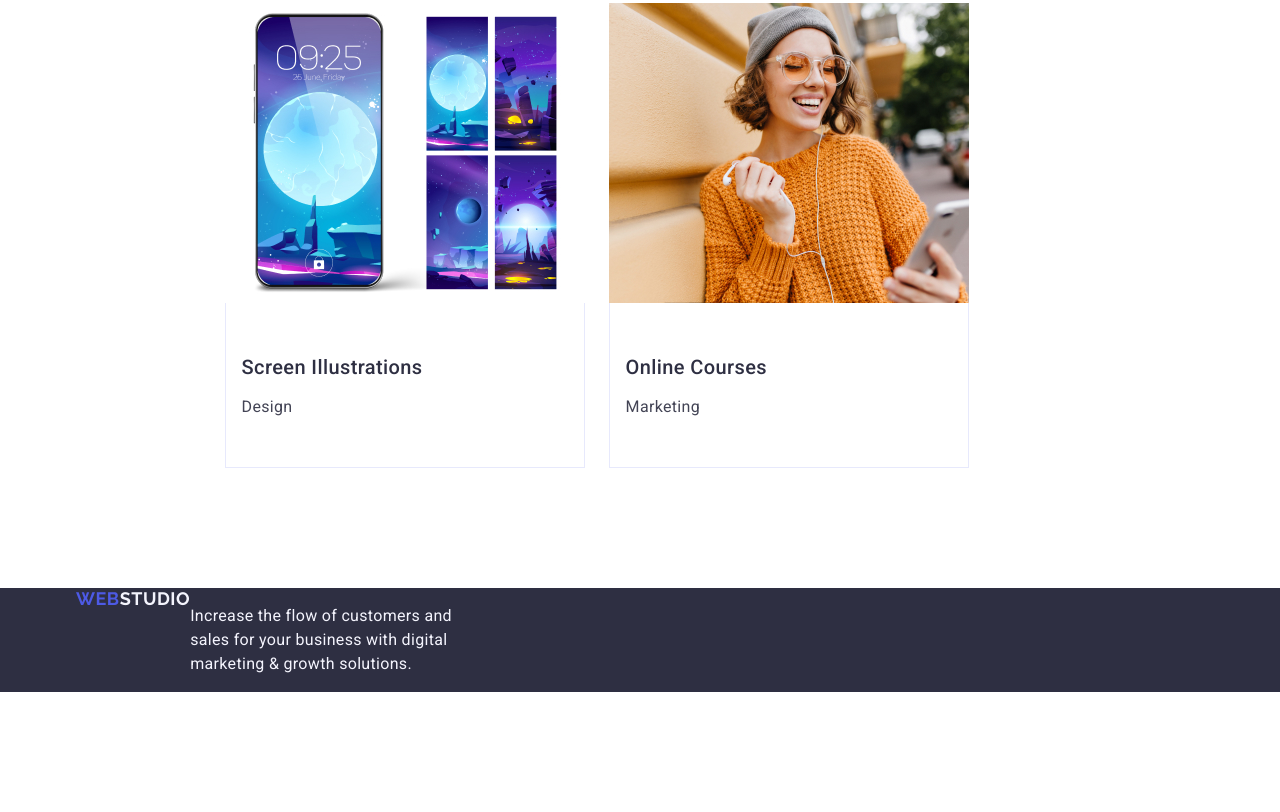
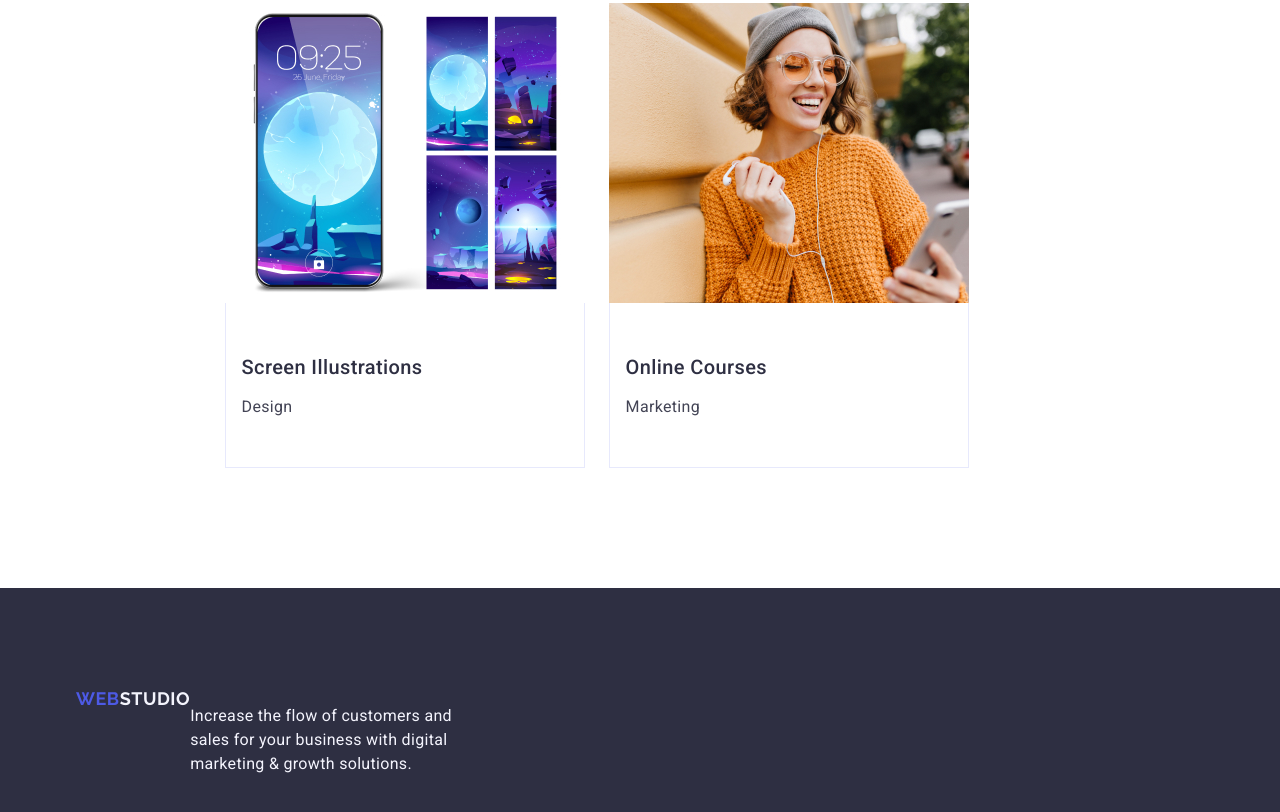
Before and after one commit to Dimasiqqqq/goit-markup-hw-033, a plain HTML site: page index.html in a window 1280 px wide. Shown: the part 3076-3888 px from the top of the page. Before the commit the page ends 3768 px from the top, so only its background shows below. Drawn offline with nearby package versions, Linux system fonts and the light colour scheme.

Commit message:
fix footer

```diff
--- a/css/styles.css
+++ b/css/styles.css
@@ -333,8 +333,11 @@ letter-spacing: 0.02em;
 
 .footer-section {
     background-color: var(--color-dark);
+    padding: 100px 0;
 }
 .logo-end {
+    display: inline-block;
+    margin-bottom: 16px;
     color: var(--color-word-web);
     font-size: 18px;
     font-weight: 700;
@@ -343,10 +346,6 @@ letter-spacing: 0.02em;
     font-family: 'Raleway', sans-serif;
     text-transform: uppercase;
    }
-
-.footer-logo {
-    padding-bottom: 16px;
-}
 
 .footer-text {
     color: var(--color-background-white);
--- a/index.html
+++ b/index.html
@@ -213,17 +213,17 @@
     </main>
     <footer class="footer-section">
       <div class="container">
-        <div class="footer-logo">
+
           <a class="logo-end" href="./index.html"
             >Web<span class="word-web-end">Studio</span></a
           >
-        </div>
-        <div class="footer-text-end">
+
+
           <p class="footer-text">
             Increase the flow of customers and sales for your business with
             digital marketing & growth solutions.
           </p>
-        </div>
+
       </div>
     </footer>
   </body>
```
